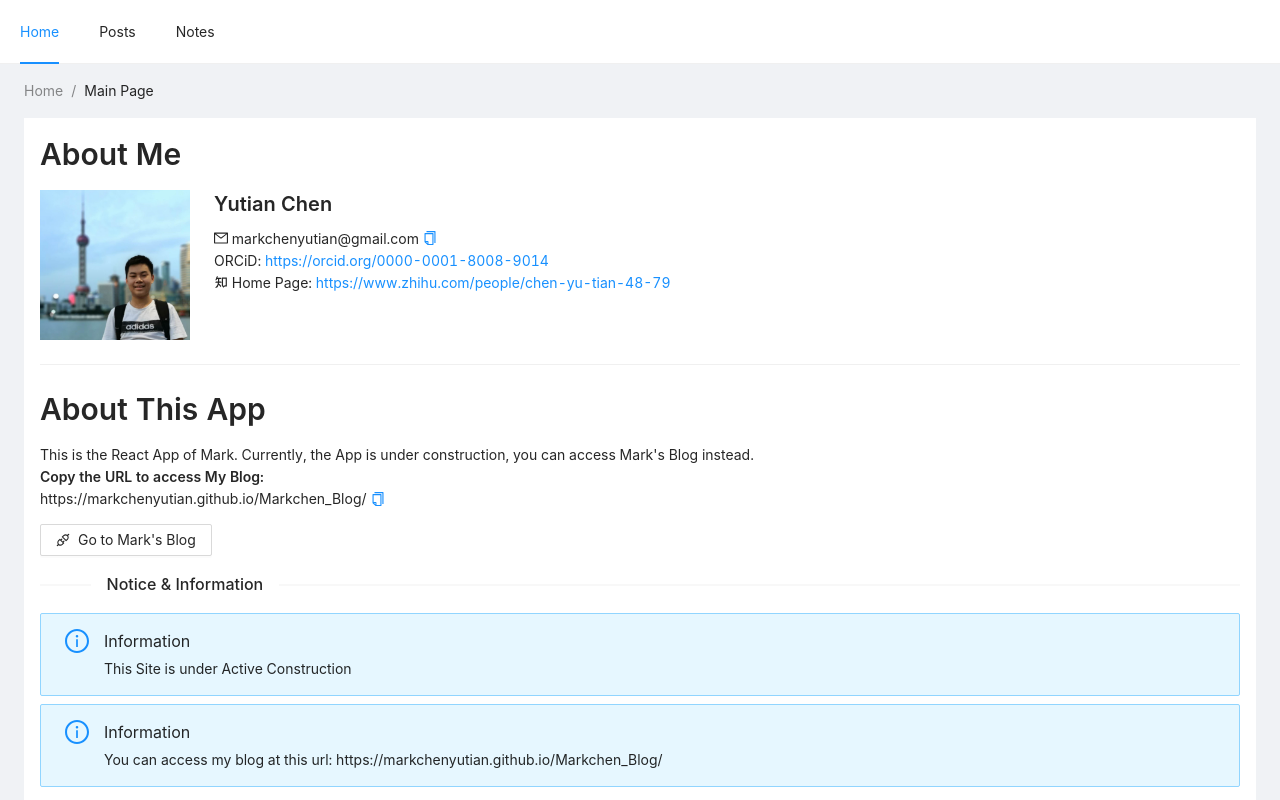
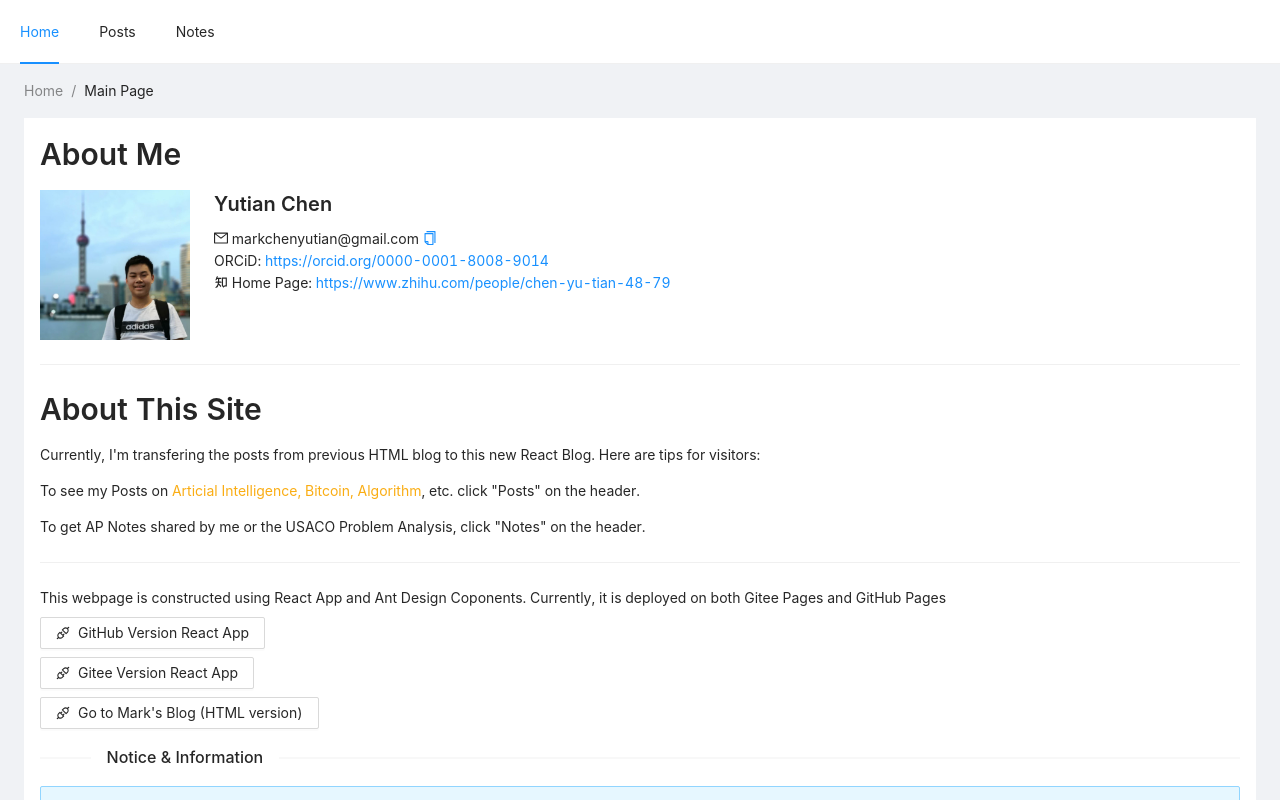
Before and after one commit to MarkChenYutian/mark-blog, a React (Create React App) app: page /notes/USACO/Gold/2016-Feb in a window 1280 px wide. Shown: the top 800 px of the page. Built offline with nearby package versions, Linux system fonts and the light colour scheme.

Commit message:
Update USACO Notes Card Hyperlink, Update Main Page

```diff
--- a/src/Main/MainPage.js
+++ b/src/Main/MainPage.js
@@ -3,7 +3,7 @@ import '../App.css';
 import 'moment/locale/zh-cn';
 import 'antd/dist/antd.css';
 import '../index.css';
-import { Layout, Breadcrumb, Typography, Divider, Button } from 'antd';
+import { Layout, Breadcrumb, Typography, Divider, Button, Space } from 'antd';
 import {ApiOutlined} from '@ant-design/icons';
 
 import AppHeader from '../PublicComponent/Header';
@@ -32,17 +32,26 @@ const MainContent = () => {
 
             <Divider></Divider>
 
-            <Title level={2}>About This App</Title>
+            <Title level={2}>About This Site</Title>
 
-            This is the React App of Mark. Currently, the App is under construction, you can access Mark's Blog instead.
-            <br></br>
+            <Paragraph>Currently, I'm transfering the posts from previous HTML blog to this new React Blog. Here are tips for visitors:</Paragraph>
+            <Paragraph>To see my Posts on <Text type='warning'>Articial Intelligence, Bitcoin, Algorithm</Text>, etc. click "Posts" on the header.</Paragraph>
+            <Paragraph>To get AP Notes shared by me or the USACO Problem Analysis, click "Notes" on the header.</Paragraph>
 
-            <Text strong>Copy the URL to access My Blog:</Text>
-            <Paragraph copyable>https://markchenyutian.github.io/Markchen_Blog/</Paragraph>
+            <Divider></Divider>
+            <Space direction="vertical" size="small">
+            <Text>This webpage is constructed using React App and Ant Design Coponents. Currently, it is deployed on both Gitee Pages and GitHub Pages</Text>
+            <Button type="default" href="https://markchenyutian.github.io/mark-blog/#/">
+                <ApiOutlined/> GitHub Version React App
+            </Button>
+            <Button type="default" href="https://markyutianchen.gitee.io/react-app-test/#/">
+                <ApiOutlined/> Gitee Version React App
+            </Button>
+            <Button type="default" href="https://markchenyutian.github.io/Markchen_Blog/">
+                <ApiOutlined/> Go to Mark's Blog (HTML version)
+            </Button>
+            </Space>
 
-            <Button type="default" href="https://markchenyutian.github.io/Markchen_Blog/">
-                <ApiOutlined/> Go to Mark's Blog
-            </Button>
 
             <Divider orientation='left'>
                 Notice & Information
--- a/src/Notes/NotesMain.js
+++ b/src/Notes/NotesMain.js
@@ -191,11 +191,17 @@ const MainNotes = () => {
             </a>
             </Col>
             <Col span={8}>
-            <a href="https://1drv.ms/b/s!AtCdnSj9ls2qhN4EldJWgEmT3GQ84Q?e=A1BUpZ">
+            <a href="#/notes/USACO/Gold/2016-Feb">
                 <Card title="February" bordered={false} hoverable={true}>
                 <Space direction="vertical">
                 <Tag color="green">Available</Tag><Tag color="gold">Gold Division</Tag>
-                <Text type='secondary'> Placeholder </Text>
+                <Text type='secondary'>
+                    <ol>
+                        <li>Circular Barn</li>
+                        <li>Circular Barn Revisited</li>
+                        <li>Fenced In</li>
+                    </ol>
+                </Text>
                 </Space>
                 </Card>
             </a>
--- a/src/Notes/USACO/USACO-2016-Feb-Gold.js
+++ b/src/Notes/USACO/USACO-2016-Feb-Gold.js
@@ -35,7 +35,7 @@ export default USACO2016FebGoldAnalysis;
 function PostContent(){
  return(<Layout style={{ backgroundColor: 'white', padding: '0'}}>
 <div>
-    <Tag color="green">Ready</Tag>
+<Tag color="gold">Gold Division</Tag><Tag color="green">Ready</Tag>
     <Divider></Divider>
 </div>
 <Title level={3}>Problem 1 Circular Barn</Title>
--- a/src/Notes/USACO/USACO-2016-Jan-Gold.js
+++ b/src/Notes/USACO/USACO-2016-Jan-Gold.js
@@ -33,7 +33,7 @@ export default USACO2016JanGoldAnalysis;
 function PostContent(){
  return(<Layout style={{ backgroundColor: 'white', padding: '0'}}>
 <div>
-    <Tag color="orange">Gold Division</Tag><Tag color="blue">USACO</Tag>
+    <Tag color="gold">Gold Division</Tag><Tag color="green">Ready</Tag>
     <Divider></Divider>
 </div>
 <Title level={3}>Problem 1. Angry Cows</Title>
```
Also changed, not shown: 7 other files (tests, documents, lock files or other folders).
